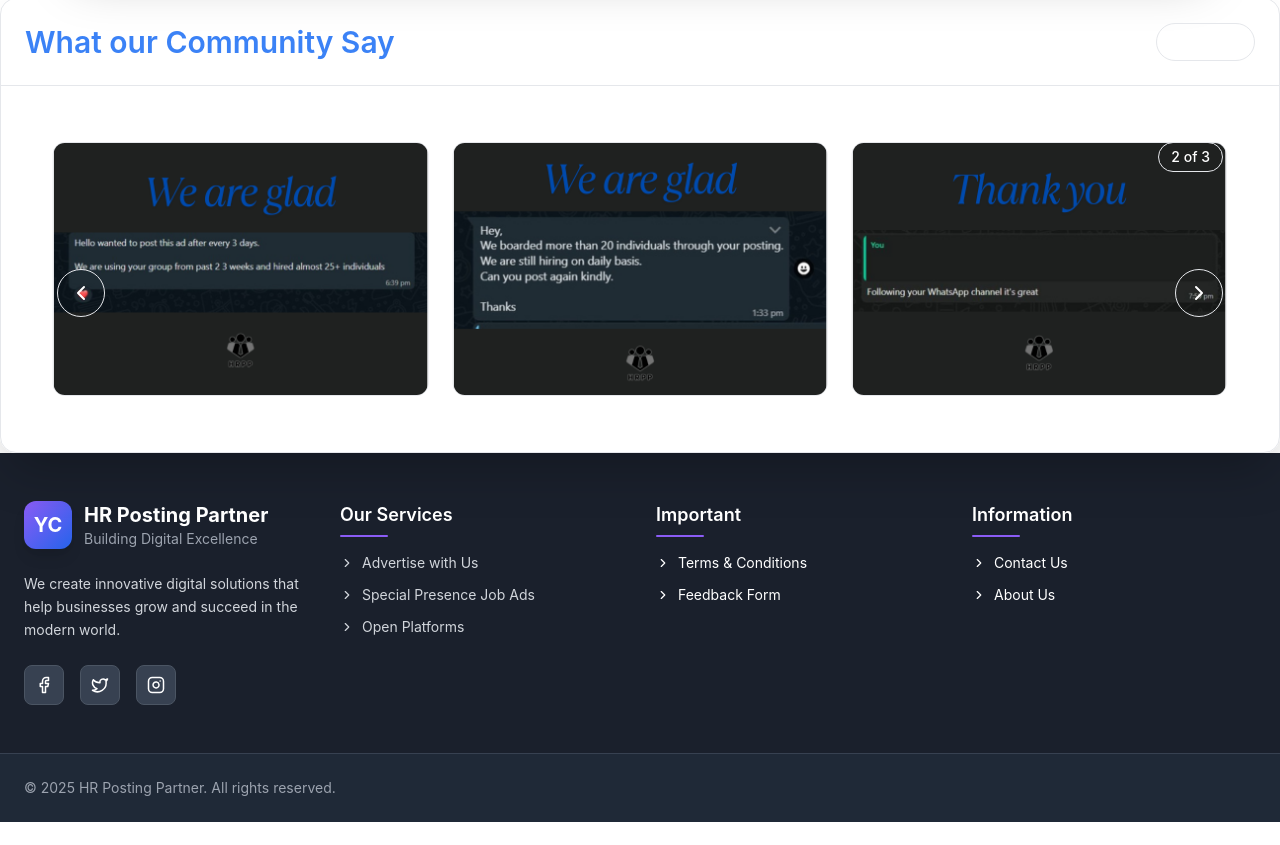
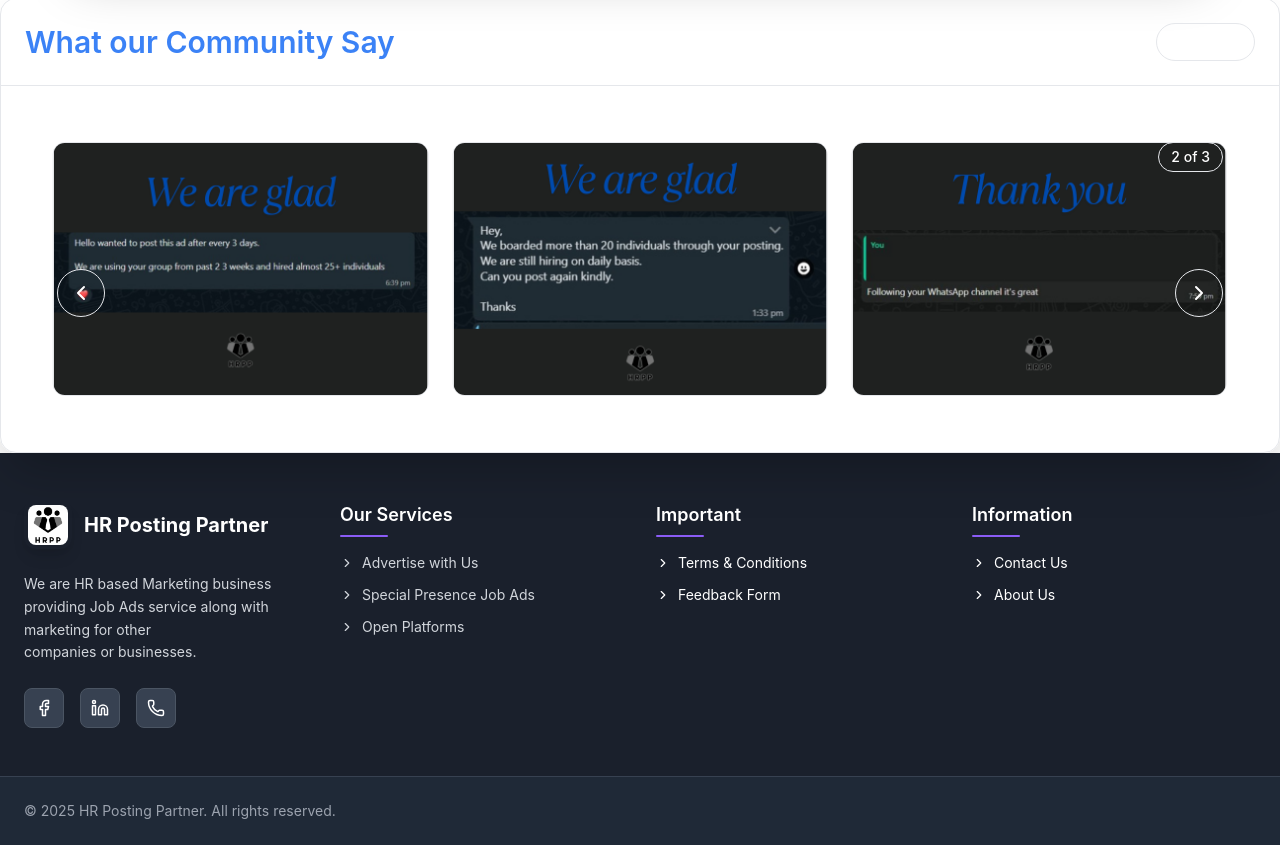
Before and after one commit to yahya9801/hrrp-website, a Gatsby site: page / in a window 1280 px wide. Shown: the part 3216-4061 px from the top of the page. Before the commit the page ends 4038 px from the top, so only its background shows below. Built offline with nearby package versions, Linux system fonts and the light colour scheme; Gatsby itself is replaced by a stand-in of ours.

Commit message:
Footer changes

```diff
--- a/src/components/footer.js
+++ b/src/components/footer.js
@@ -1,5 +1,6 @@
 import React from 'react';
-import { Facebook, Twitter, Instagram, Mail, Phone, MapPin, ChevronRight } from 'lucide-react';
+import logo from "../images/hrrp_logo.png"
+import { Facebook, Twitter, Linkedin, Mail, Phone, MapPin, ChevronRight } from 'lucide-react';
 
 const Footer = () => {
   // Sample services - replace with your actual services
@@ -31,24 +32,30 @@ const Footer = () => {
           <div className="space-y-6">
             {/* Company Logo */}
             <div className="flex items-center space-x-3">
-              <div className="w-12 h-12 bg-gradient-to-br from-purple-500 to-blue-600 rounded-xl flex items-center justify-center shadow-lg">
-                <span className="text-white font-bold text-xl">YC</span>
+            <div className="w-12 h-12 rounded-xl flex items-center justify-center shadow-lg">
+              <div className="w-10 h-10 bg-white rounded-lg flex items-center justify-center overflow-hidden">
+                <img
+                  src={logo} // <-- Replace with actual logo path
+                  alt="Logo"
+                  className="w-full h-full object-contain"
+                />
               </div>
+            </div>
               <div>
-                <h3 className="text-xl font-bold" style={{ color: '#ffffff' }}>HR Posting Partner</h3>
-                <p className="text-gray-400 text-sm" style={{ color: '#9ca3af' }}>Building Digital Excellence</p>
+                <h3 className="text-xl font-bold text-white">HR Posting Partner</h3>
+                {/* <p className="text-sm text-gray-400">Building Digital Excellence</p> */}
               </div>
             </div>
 
             {/* Company Description */}
             <p className="text-gray-300 text-sm leading-relaxed" style={{ color: '#d1d5db' }}>
-              We create innovative digital solutions that help businesses grow and succeed in the modern world.
+                We are HR based Marketing business providing Job Ads service along with marketing for other companies or businesses.
             </p>
 
             {/* Social Media Links */}
             <div className="flex space-x-4">
               <a
-                href="https://facebook.com"
+                href="https://www.facebook.com/profile.php?id=100087877179793"
                 target="_blank"
                 rel="noopener noreferrer"
                 className="w-10 h-10 bg-gray-700 hover:bg-blue-600 rounded-lg flex items-center justify-center transition-all duration-300 hover:scale-110 hover:shadow-lg border border-gray-600 hover:border-blue-500"
@@ -57,25 +64,27 @@ const Footer = () => {
               >
                 <Facebook size={18} />
               </a>
+
               <a
-                href="https://twitter.com"
-                target="_blank"
-                rel="noopener noreferrer"
-                className="w-10 h-10 bg-gray-700 hover:bg-sky-500 rounded-lg flex items-center justify-center transition-all duration-300 hover:scale-110 hover:shadow-lg border border-gray-600 hover:border-sky-500"
-                style={{ backgroundColor: '#374151', borderColor: '#4b5563' }}
-                aria-label="Visit our Twitter page"
-              >
-                <Twitter size={18} />
-              </a>
-              <a
-                href="https://instagram.com"
+                href="https://www.linkedin.com/company/hr-posting-partner/"
                 target="_blank"
                 rel="noopener noreferrer"
                 className="w-10 h-10 bg-gray-700 hover:bg-pink-600 rounded-lg flex items-center justify-center transition-all duration-300 hover:scale-110 hover:shadow-lg border border-gray-600 hover:border-pink-500"
                 style={{ backgroundColor: '#374151', borderColor: '#4b5563' }}
                 aria-label="Visit our Instagram page"
               >
-                <Instagram size={18} />
+                <Linkedin size={18} />
+              </a>
+
+              <a
+                href="https://whatsapp.com/channel/0029VaRWeF7DDmFRZuX0Ww0K"
+                target="_blank"
+                rel="noopener noreferrer"
+                className="w-10 h-10 bg-gray-700 hover:bg-pink-600 rounded-lg flex items-center justify-center transition-all duration-300 hover:scale-110 hover:shadow-lg border border-gray-600 hover:border-pink-500"
+                style={{ backgroundColor: '#374151', borderColor: '#4b5563' }}
+                aria-label="Visit our Instagram page"
+              >
+                <Phone size={18} />
               </a>
             </div>
           </div>
```
